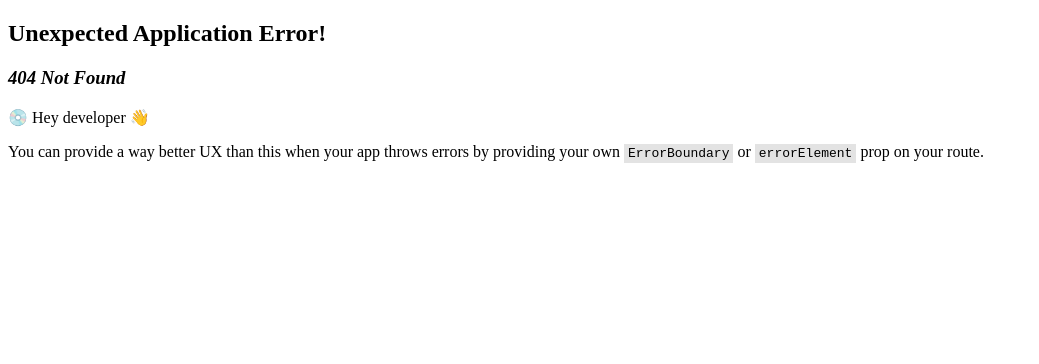
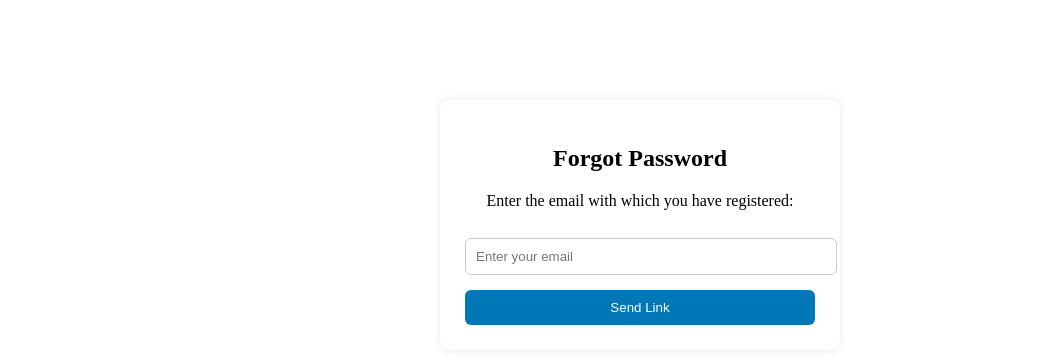
Before and after one commit to ranjay17/React-Expense-Tracker-, a React (Vite) app: page /forgot-password in a window 1280 px wide. Before the commit this address had no page. Shown: the top 364 px of the page, without its empty margins (0-1039 px from the left). Built offline with nearby package versions, Linux system fonts and the light colour scheme.

Commit message:
forgot password

```diff
--- a/src/App.jsx
+++ b/src/App.jsx
@@ -5,6 +5,7 @@ import UserContext from "./context/UserContext";
 import { createBrowserRouter, RouterProvider } from "react-router-dom";
 import Home from "./components/Home";
 import UpdateProfile from "./components/UpdateProfile";
+import ForgotPassword from "./components/ForgotPassword";
 
 const App = () => {
   const [user, setUser] = useState(null);
@@ -29,6 +30,10 @@ const App = () => {
     {
     path: '/update',
     element: <UpdateProfile />
+    },
+    {
+      path: '/forgot-password',
+      element: <ForgotPassword />
     }
   ]);
 
--- /dev/null
+++ b/src/components/ForgotPassword.css
@@ -0,0 +1,39 @@
+.forgot-container {
+  width: 350px;
+  margin: 100px auto;
+  text-align: center;
+  background: #fff;
+  border-radius: 10px;
+  padding: 25px;
+  box-shadow: 0 0 10px rgba(0, 0, 0, 0.1);
+}
+
+.forgot-container input {
+  width: 100%;
+  padding: 10px;
+  margin-top: 12px;
+  border: 1px solid #ccc;
+  border-radius: 6px;
+}
+
+.forgot-container button {
+  margin-top: 15px;
+  width: 100%;
+  padding: 10px;
+  background-color: #0077b6;
+  color: #fff;
+  border: none;
+  border-radius: 6px;
+  cursor: pointer;
+  font-weight: 500;
+}
+
+.forgot-container button:hover {
+  background-color: #023e8a;
+}
+
+.response-message {
+  margin-top: 15px;
+  font-size: 14px;
+  color: #333;
+}
--- /dev/null
+++ b/src/components/ForgotPassword.jsx
@@ -0,0 +1,74 @@
+import React, { useState } from "react";
+import "./ForgotPassword.css";
+
+const ForgotPassword = () => {
+  const [email, setEmail] = useState("");
+  const [loading, setLoading] = useState(false);
+  const [message, setMessage] = useState("");
+
+  const handleSendLink = async (e) => {
+    e.preventDefault();
+    setLoading(true);
+    setMessage("");
+
+    try {
+      const res = await fetch(
+        "https://identitytoolkit.googleapis.com/v1/accounts:sendOobCode?key=AIzaSyB-WP2T5JiViDvl3gsbMToJV_zFzn9JL6Y",
+        {
+          method: "POST",
+          headers: {
+            "Content-Type": "application/json",
+          },
+          body: JSON.stringify({
+            requestType: "PASSWORD_RESET",
+            email: email,
+          }),
+        }
+      );
+
+      const data = await res.json();
+
+      if (res.ok) {
+        setMessage(
+          "Email Sent. Open the link and change the password."
+        );
+      } else {
+        if (data.error?.message === "EMAIL_NOT_FOUND") {
+          setMessage("No account found with this email.");
+        } else {
+          setMessage(`Error: ${data.error?.message}`);
+        }
+      }
+    } catch (error) {
+      setMessage("Something went wrong. Please try again later.");
+      console.error(error);
+    } finally {
+      setLoading(false);
+    }
+  };
+
+  return (
+    <div className="forgot-container">
+      <h2>Forgot Password</h2>
+      <p>Enter the email with which you have registered:</p>
+
+      <form onSubmit={handleSendLink}>
+        <input
+          type="email"
+          placeholder="Enter your email"
+          value={email}
+          onChange={(e) => setEmail(e.target.value)}
+          required
+        />
+
+        <button type="submit" disabled={loading}>
+          {loading ? "Sending..." : "Send Link"}
+        </button>
+      </form>
+
+      {message && <p className="response-message">{message}</p>}
+    </div>
+  );
+};
+
+export default ForgotPassword;
--- a/src/components/Login.jsx
+++ b/src/components/Login.jsx
@@ -81,11 +81,13 @@ const Login = () => {
           Login
         </button>
 
-        <button type="button" className="forgot-btn">
-          Forgot Password
-        </button>
+        <Link to="/forgot-password">
+          <button type="button" className="forgot-btn">
+            Forgot Password
+          </button>
+        </Link>
 
-        <Link to='/signup'>
+        <Link to="/signup">
           <button type="button" className="signup-btn">
             Don't have an account? Signup
           </button>
```
